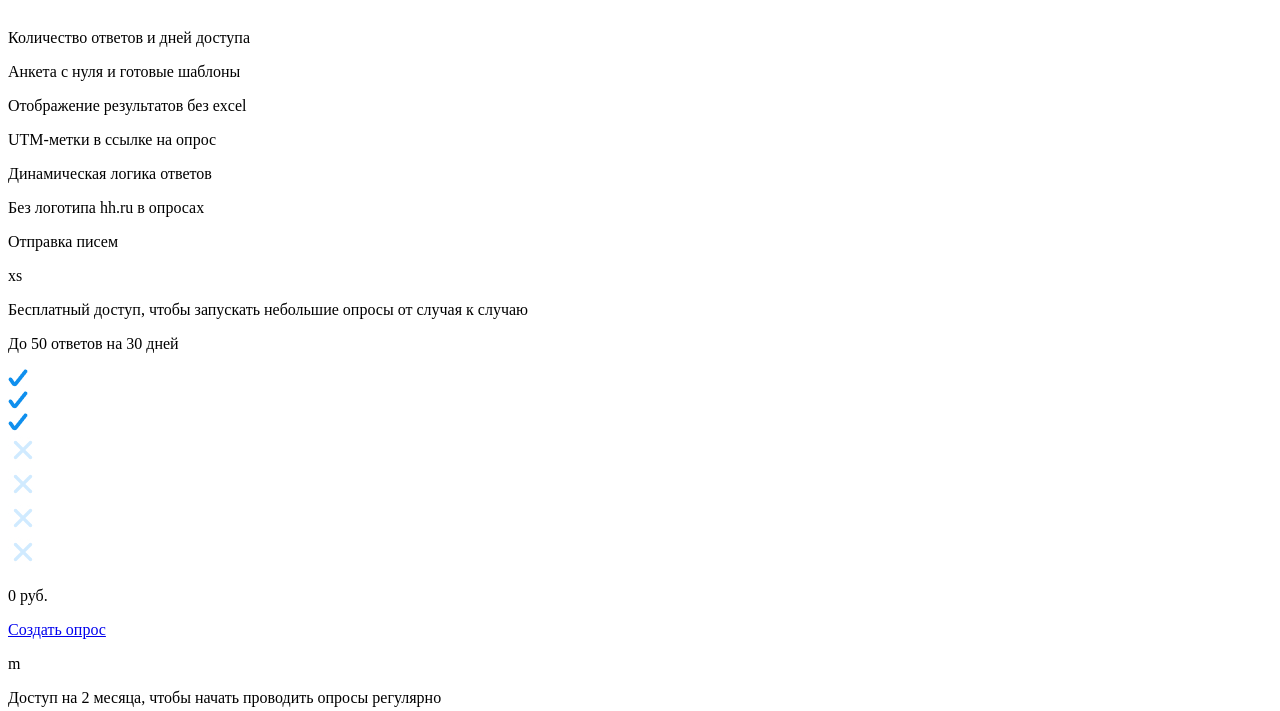
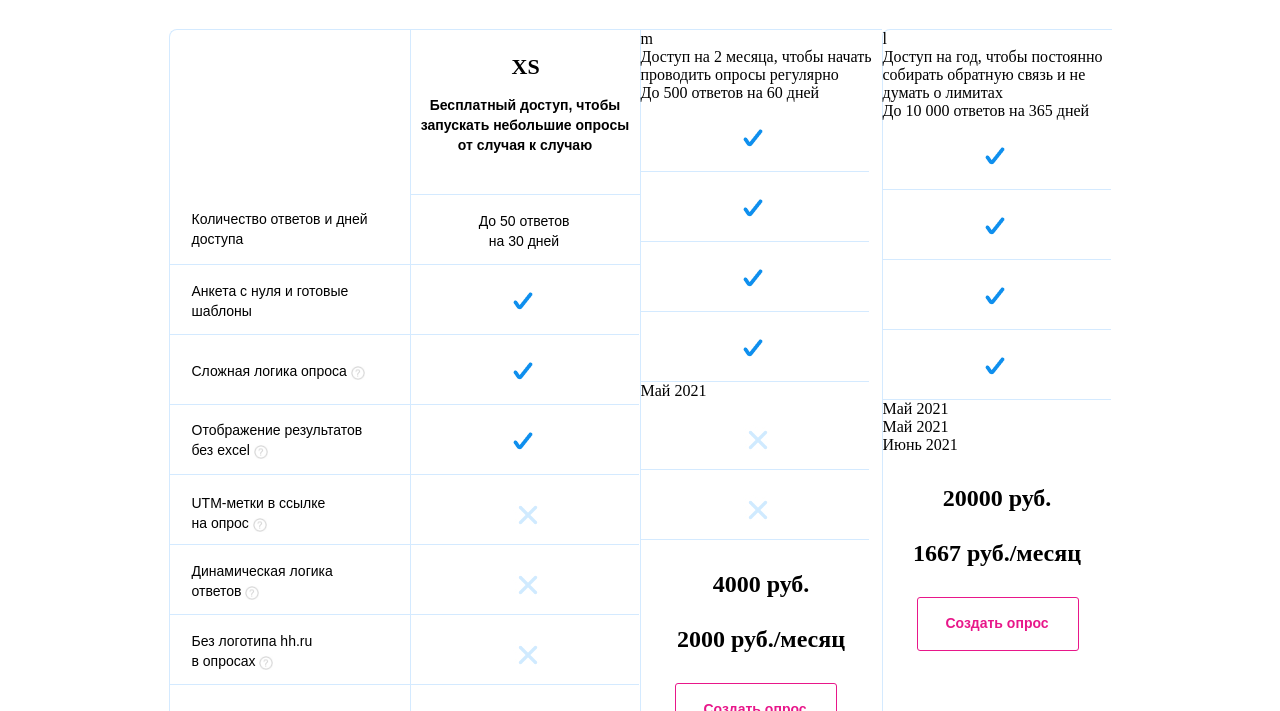
Before and after one commit to Denis-sit/pricing, a plain HTML site: page index.html in a window 1280 px wide. Shown: the part 77-788 px from the top of the page. Drawn offline with Linux system fonts and the light colour scheme.

Commit message:
2 column style

```diff
--- a/index.html
+++ b/index.html
@@ -14,19 +14,32 @@
     <div class="first-column">
         <p>Количество ответов и дней доступа</p>
         <p>Анкета с нуля и готовые шаблоны</p>
-        <p>Отображение результатов без excel</p>
-        <p>UTM-метки в ссылке на опрос</p>
-        <p>Динамическая логика ответов</p>
-        <p>Без логотипа hh.ru в опросах</p>
-        <p>Отправка писем</p>
+        <p>Сложная логика опроса
+            <img class="hint" src="hint-icon copy.jpg" alt="" title="1" width="14px" height="14px">
+        </p>
+        <p>Отображение результатов без excel
+            <img class="hint" src="hint-icon copy.jpg" alt="" title="" width="14px" height="14px">
+        </p>
+        <p>UTM-метки в ссылке на опрос
+            <img class="hint" src="hint-icon copy.jpg" alt="" title="" width="14px" height="14px">
+        </p>
+        <p>Динамическая логика ответов
+            <img class="hint" src="hint-icon copy.jpg" alt="" title="" width="14px" height="14px">
+        </p>
+        <p>Без логотипа hh.ru в опросах
+            <img class="hint" src="hint-icon copy.jpg" alt="" title="" width="14px" height="14px">
+        </p>
+        <p>Отправка писем
+            <img class="hint" src="hint-icon copy.jpg" alt="" title="" width="14px" height="14px">
+        </p>
         <p></p>
     </div>
     <div class="second-column">
         <div class="xs">
-            <p>xs</p>
+            <p>XS</p>
             <p>Бесплатный доступ, чтобы запускать небольшие опросы от случая к случаю</p>
         </div>
-        <p>До 50 ответов на 30 дней</p>
+        <p class="str">До 50 ответов на 30 дней</p>
         <div class="yes">
             <img src="Group.jpg" alt="">
         </div>
@@ -56,7 +69,7 @@
         </div>
     </div>
         <div class="third-column">
-            <div class="m">
+            <div class="M">
                 <p>m</p>
                 <p>Доступ на 2 месяца, чтобы начать проводить опросы регулярно</p>
             </div>
@@ -91,7 +104,7 @@
             </div>
         </div>
         <div class="fourth-column">
-            <div class="l">
+            <div class="L">
                 <p>l</p>
                 <p>Доступ на год, чтобы постоянно собирать обратную связь и не думать о лимитах</p>
             </div>
--- a/style.css
+++ b/style.css
@@ -1,3 +1,9 @@
+p{
+    margin: 0;
+    padding: 0;
+}
+
+
 h2{
     font-family: Arial;
     font-style: normal;
@@ -7,6 +13,178 @@ h2{
     text-align: center;
 }
 
-div{
+.table{
+    display: flex;
+    justify-content: center;
+}
+
+div, p{
+    box-sizing: border-box;
+}
+
+.first-column{
+   width: 241px;
+   height: 889px;
+   border: 1px solid #D4EAFF;
+   border-right: none;
+   border-radius: 8px 0px 0px 8px;
+}
+.first-column p{
+    display: block;
+    border-bottom: 1px solid #D4EAFF;
+    font-family: Arial;
+    font-style: normal;
+    font-weight: normal;
+    font-size: 14px;
+    line-height: 20px;
+    margin: 0;
+}
+
+.first-column p:first-child{
+    padding: 179px 37px 15px 22px;
 
 }
+
+.first-column p:nth-child(2){
+    padding: 16px 37px 13px 22px;
+}
+
+.first-column p:nth-child(3){
+    padding: 26px 37px 23px 22px;
+}
+
+.first-column p:nth-child(4){
+    padding: 15px 37px 14px 22px;
+}
+.first-column p .hint{
+   vertical-align: middle;
+}
+
+.first-column p:nth-child(5){
+    padding: 18px 37px 11px 22px;
+}
+
+.first-column p:nth-child(6){
+    padding: 16px 37px 13px 22px;
+}
+
+.first-column p:nth-child(7){
+    padding: 16px 37px 13px 22px;
+}
+
+.first-column p:nth-child(8){
+    padding: 24px 37px 25px 22px;
+
+}
+
+.first-column p:nth-child(9){
+    border: none;
+
+}
+
+.second-column{
+    width: 230px;
+    height: 889px;
+    border: 1px solid #D4EAFF;
+    border-right: none;
+
+}
+
+.xs{
+    border-bottom: 1px solid #D4EAFF;
+}
+
+.xs p:first-child{
+    display: inline-block;
+    font-style: normal;
+    font-weight: bold;
+    font-size: 22px;
+    line-height: 26px;
+    margin: 24px 105px 0 101px;
+}
+
+.xs p:last-child{
+    display: inline-block;
+    font-family: Arial;
+    font-style: normal;
+    font-weight: bold;
+    font-size: 14px;
+    line-height: 20px;
+    text-align: center;
+    margin: 15px 10px 39px 10px;
+}
+
+.second-column .str{
+    display: inline-block;
+    font-family: Arial;
+    font-style: normal;
+    font-weight: normal;
+    font-size: 14px;
+    line-height: 20px;
+    text-align: center;
+    padding: 16px 61px 13px 59px;
+    border-bottom: 1px solid #D4EAFF;
+}
+
+.yes, .no{
+    width: 228px;
+    height: 70px;
+    border-bottom: 1px solid #D4EAFF;
+}
+
+
+
+.yes img{
+padding: 27px 102px 25px 102px;
+}
+
+.no img{
+    padding: 25px 102px 25px 102px;
+}
+
+.price p{
+    font-style: normal;
+    font-weight: bold;
+    font-size: 24px;
+    line-height: 22px;
+    text-align: center;
+    margin-top: 33px;
+}
+
+.button{
+    display: inline-block;
+    border: 1px solid #E8178A;
+    border-radius:3px;
+    margin-top: 33px;
+    margin-left: 34px;
+}
+
+.price a{
+    display: inline-block;
+    width: 141px;
+    text-decoration: none;
+    padding: 14px 10px 16px 9px;
+    font-family: Arial;
+    font-style: normal;
+    font-weight: bold;
+    font-size: 14px;
+    line-height: 22px;
+    color: #E8178A;
+    text-align: center;
+}
+
+.third-column{
+    width:242px;
+    height: 929px;
+    border: 1px solid #D4EAFF;
+    border-right: none;
+
+}
+
+.fourth-column{
+    width: 230px;
+    height: 889px;
+    border: 1px solid #D4EAFF;
+    border-right: none;
+    border-radius: 8px 0px 0px 8px;
+}
```
Also changed, not shown: hint-icon copy.jpg (added).
